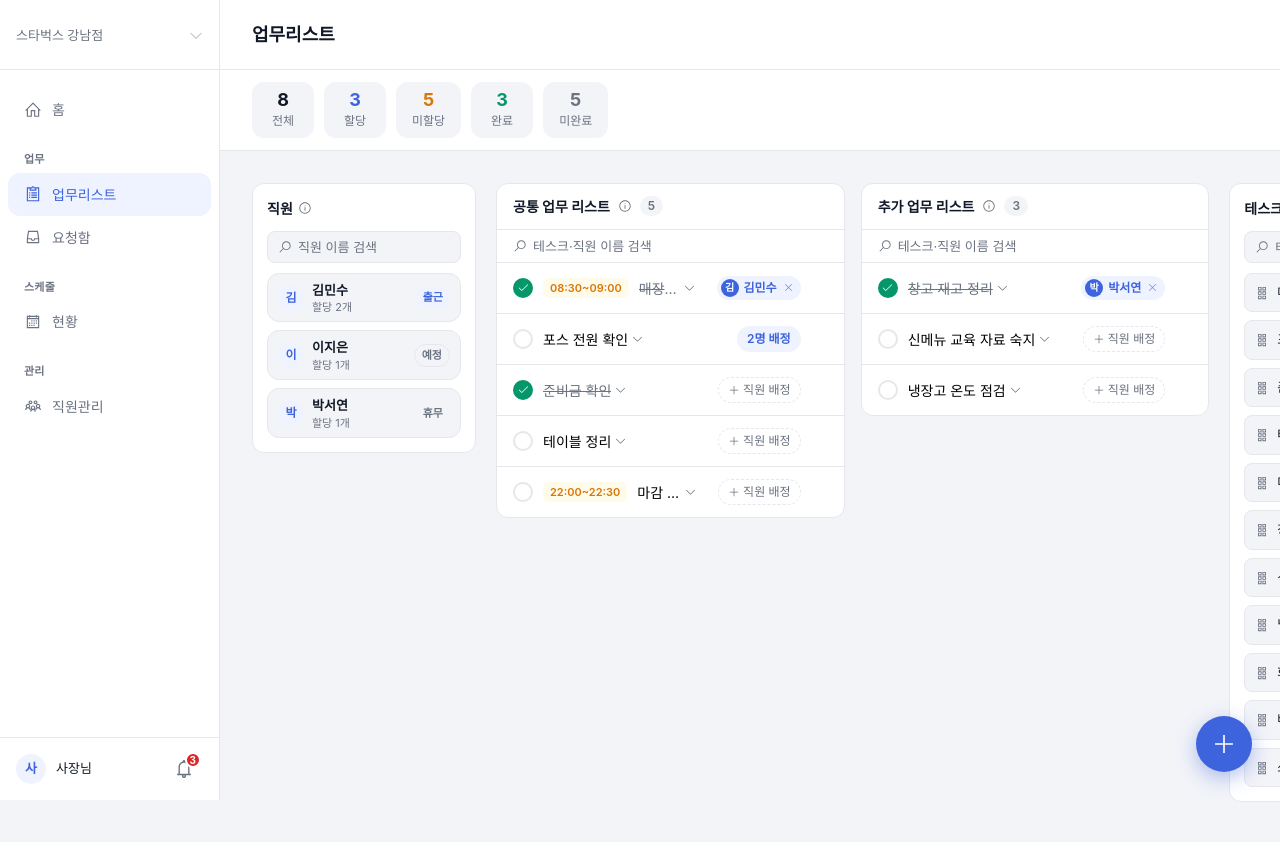
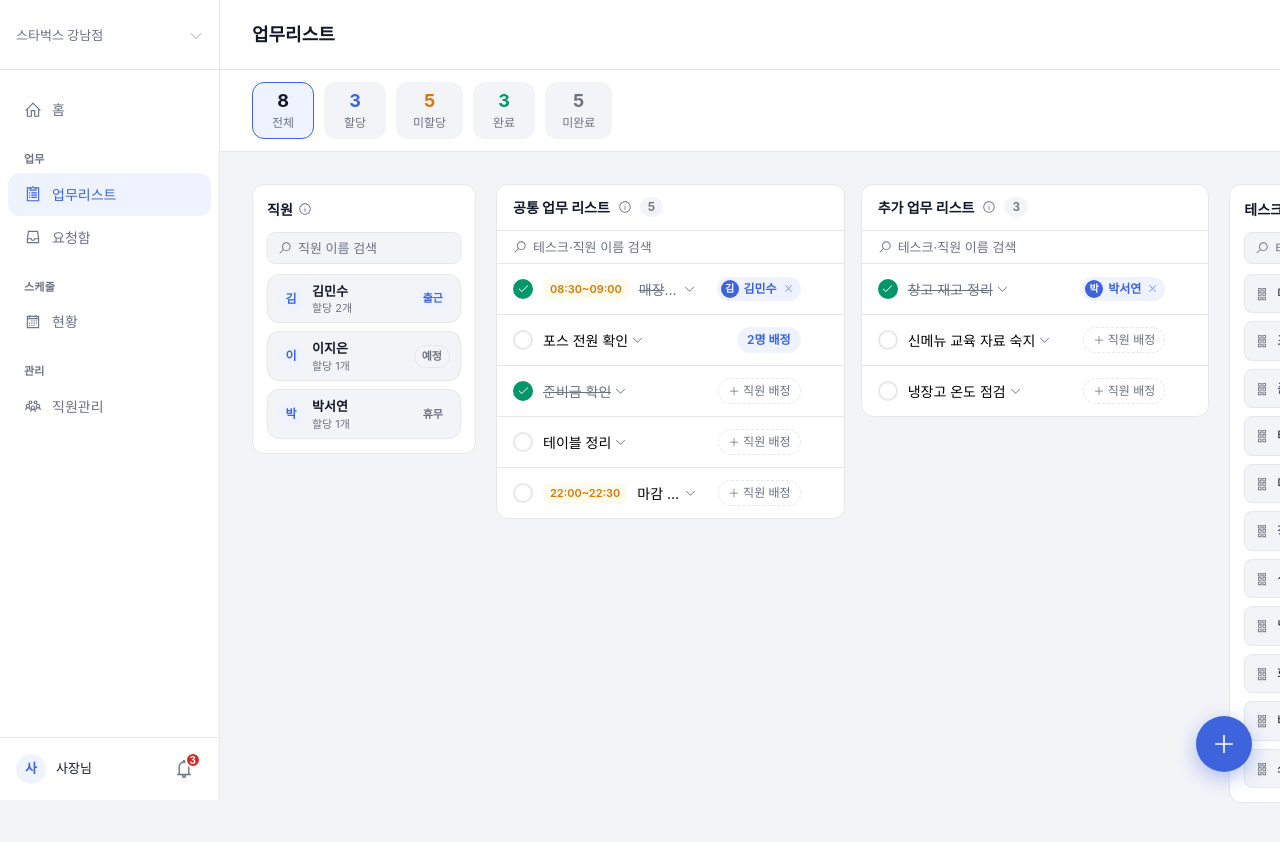
Before and after one commit to routiner-labs/store-routine-web, a Next.js app: page /owner/checklists in a window 1280 px wide. Shown: the top 842 px of the page. Built offline with nearby package versions, Linux system fonts and the light colour scheme.

Commit message:
feat: 알림 목업 수정

```diff
--- a/src/app/owner/checklists/page.module.css
+++ b/src/app/owner/checklists/page.module.css
@@ -72,8 +72,25 @@
   min-width: 62px;
   padding: 8px 16px;
   background: var(--color-bg);
+  border: 1px solid transparent;
   border-radius: var(--radius-md);
   flex-shrink: 0;
+  cursor: pointer;
+  font-family: inherit;
+  transition: border-color 0.1s, background 0.1s;
+}
+
+.summaryItem:hover {
+  border-color: var(--color-border);
+}
+
+.summaryItemActive {
+  border-color: var(--color-primary);
+  background: var(--color-primary-light);
+}
+
+.summaryItemActive:hover {
+  border-color: var(--color-primary);
 }
 
 .summaryNum {
--- a/src/app/owner/checklists/page.tsx
+++ b/src/app/owner/checklists/page.tsx
@@ -352,6 +352,7 @@ const ATT_LABEL: Record<string, string> = {
 }
 
 type DragItem = { type: 'EMP' | 'CATALOG'; id: string }
+type SummaryFilter = 'ALL' | 'ASSIGNED' | 'UNASSIGNED' | 'DONE' | 'PENDING'
 
 function hasMethodContent(html: string) {
   if (/<img/i.test(html)) return true
@@ -391,6 +392,7 @@ export default function OwnerChecklists() {
   const [tasksByDate, setTasksByDate] = useState<Record<string, StoreTask[]>>(() => ({
     [TODAY]: createTasksForDate(TODAY),
   }))
+  const [summaryFilter, setSummaryFilter] = useState<SummaryFilter>('ALL')
   const [dragItem, setDragItem] = useState<DragItem | null>(null)
   const [dragOverTaskId, setDragOverTaskId] = useState<string | null>(null)
   const [dragOverSection, setDragOverSection] = useState<TaskKind | null>(null)
@@ -494,13 +496,21 @@ export default function OwnerChecklists() {
   const totalCount = tasks.length
   const assignedCount = tasks.filter((t) => t.assigneeIds.length > 0).length
   const doneCount = tasks.filter((t) => t.done).length
-  const summary = [
-    { label: '전체', value: totalCount, cls: '' },
-    { label: '할당', value: assignedCount, cls: styles.sumAssigned },
-    { label: '미할당', value: totalCount - assignedCount, cls: styles.sumUnassigned },
-    { label: '완료', value: doneCount, cls: styles.sumDone },
-    { label: '미완료', value: totalCount - doneCount, cls: styles.sumPending },
+  const summary: { key: SummaryFilter; label: string; value: number; cls: string }[] = [
+    { key: 'ALL', label: '전체', value: totalCount, cls: '' },
+    { key: 'ASSIGNED', label: '할당', value: assignedCount, cls: styles.sumAssigned },
+    { key: 'UNASSIGNED', label: '미할당', value: totalCount - assignedCount, cls: styles.sumUnassigned },
+    { key: 'DONE', label: '완료', value: doneCount, cls: styles.sumDone },
+    { key: 'PENDING', label: '미완료', value: totalCount - doneCount, cls: styles.sumPending },
   ]
+
+  function matchesSummary(t: StoreTask): boolean {
+    if (summaryFilter === 'ASSIGNED') return t.assigneeIds.length > 0
+    if (summaryFilter === 'UNASSIGNED') return t.assigneeIds.length === 0
+    if (summaryFilter === 'DONE') return t.done
+    if (summaryFilter === 'PENDING') return !t.done
+    return true
+  }
 
   function clearDrag() {
     setDragItem(null)
@@ -1009,13 +1019,14 @@ export default function OwnerChecklists() {
 
   function renderSection(kind: TaskKind, title: string, desc: string, list: StoreTask[]) {
     const q = taskQuery[kind].trim().toLowerCase()
-    const filtered = q
-      ? list.filter(
-          (t) =>
-            t.title.toLowerCase().includes(q) ||
-            t.assigneeIds.some((id) => empById[id]?.name.toLowerCase().includes(q)),
-        )
-      : list
+    const filtered = list.filter((t) => {
+      if (!matchesSummary(t)) return false
+      if (!q) return true
+      return (
+        t.title.toLowerCase().includes(q) ||
+        t.assigneeIds.some((id) => empById[id]?.name.toLowerCase().includes(q))
+      )
+    })
     return (
       <section
         className={`${styles.taskSection} ${dragOverSection === kind ? styles.taskSectionDragOver : ''}`}
@@ -1059,7 +1070,11 @@ export default function OwnerChecklists() {
         <div className={styles.taskList}>
           {filtered.length === 0 ? (
             <p className={styles.emptyText}>
-              {q ? '검색 결과가 없습니다' : '테스크를 여기로 끌어다 놓으세요'}
+              {q
+                ? '검색 결과가 없습니다'
+                : summaryFilter !== 'ALL'
+                  ? '해당하는 업무가 없습니다'
+                  : '테스크를 여기로 끌어다 놓으세요'}
             </p>
           ) : (
             filtered.map(renderTask)
@@ -1086,10 +1101,14 @@ export default function OwnerChecklists() {
 
       <div className={styles.summary}>
         {summary.map((s) => (
-          <div key={s.label} className={styles.summaryItem}>
+          <button
+            key={s.key}
+            className={`${styles.summaryItem} ${summaryFilter === s.key ? styles.summaryItemActive : ''}`}
+            onClick={() => setSummaryFilter(summaryFilter === s.key ? 'ALL' : s.key)}
+          >
             <span className={`${styles.summaryNum} ${s.cls}`}>{s.value}</span>
             <span className={styles.summaryLabel}>{s.label}</span>
-          </div>
+          </button>
         ))}
       </div>
 
--- a/src/components/NotificationBell.module.css
+++ b/src/components/NotificationBell.module.css
@@ -76,48 +76,27 @@
   pointer-events: none;
 }
 
-/* ── 바깥 클릭 오버레이 ── */
+/* ── 바깥 클릭 오버레이 (body로 포탈) ── */
 .overlay {
   position: fixed;
   inset: 0;
-  z-index: 99;
+  z-index: 1199;
 }
 
-/* ── 알림 패널 ── */
-/* Mobile: 하단 탭바 벨 → 탭바 위에 패널 */
+/* ── 알림 패널 (body로 포탈, 벨 옆에 붙여 표시 · left/bottom 은 인라인 지정) ── */
 .panel {
   position: fixed;
-  bottom: calc(var(--nav-height) + 8px);
-  right: 4px;
-  width: min(360px, calc(100vw - 8px));
+  width: min(360px, calc(100vw - 24px));
   max-height: 480px;
   background: var(--color-surface);
   border: 1px solid var(--color-border);
   border-radius: 14px;
   box-shadow: 0 8px 32px rgba(0, 0, 0, 0.14);
-  z-index: 200;
+  z-index: 1200;
   display: flex;
   flex-direction: column;
   overflow: hidden;
   animation: panelIn 0.18s cubic-bezier(0.32, 0.72, 0, 1);
-}
-
-/* Tablet: 사이드바 우측에 패널 */
-@media (min-width: 768px) {
-  .panel {
-    bottom: 72px;
-    left: calc(var(--sidebar-sm) + 8px);
-    right: auto;
-    width: min(360px, calc(100vw - var(--sidebar-sm) - 24px));
-  }
-}
-
-/* Desktop: 더 넓은 사이드바 우측 */
-@media (min-width: 1024px) {
-  .panel {
-    left: calc(var(--sidebar-lg) + 8px);
-    width: min(360px, calc(100vw - var(--sidebar-lg) - 24px));
-  }
 }
 
 @keyframes panelIn {
--- a/src/components/NotificationBell.tsx
+++ b/src/components/NotificationBell.tsx
@@ -1,6 +1,7 @@
 'use client'
 
-import { useState } from 'react'
+import { useRef, useState } from 'react'
+import { createPortal } from 'react-dom'
 import { useRouter } from 'next/navigation'
 import {
   LiaBellSolid,
@@ -23,8 +24,19 @@ const TYPE_ICON: Record<NotificationType, React.ReactNode> = {
 
 export default function NotificationBell({ diamond }: { diamond?: boolean }) {
   const [open, setOpen] = useState(false)
+  const [pos, setPos] = useState<{ left: number; bottom: number } | null>(null)
+  const bellRef = useRef<HTMLButtonElement>(null)
   const { notifications, unreadCount, markAsRead, markAllAsRead } = useNotification()
   const router = useRouter()
+
+  function toggle() {
+    if (!open && bellRef.current) {
+      const r = bellRef.current.getBoundingClientRect()
+      // 벨 오른쪽에 붙이고, 패널 하단을 벨 하단보다 살짝 위로
+      setPos({ left: r.right + 8, bottom: window.innerHeight - r.bottom + 14 })
+    }
+    setOpen((v) => !v)
+  }
 
   function handleItemClick(id: string, href?: string) {
     markAsRead(id)
@@ -35,8 +47,9 @@ export default function NotificationBell({ diamond }: { diamond?: boolean }) {
   return (
     <div className={`${styles.wrap} ${diamond ? styles.wrapDiamond : ''}`}>
       <button
+        ref={bellRef}
         className={styles.bell}
-        onClick={() => setOpen((v) => !v)}
+        onClick={toggle}
         aria-label={`알림 ${unreadCount > 0 ? `(${unreadCount}개 미읽음)` : ''}`}
       >
         <LiaBellSolid className={styles.bellIcon} />
@@ -45,10 +58,12 @@ export default function NotificationBell({ diamond }: { diamond?: boolean }) {
         )}
       </button>
 
-      {open && (
+      {open &&
+        pos &&
+        createPortal(
           <>
             <div className={styles.overlay} onClick={() => setOpen(false)} />
-          <div className={styles.panel}>
+            <div className={styles.panel} style={{ left: pos.left, bottom: pos.bottom }}>
               <div className={styles.panelHeader}>
                 <span className={styles.panelTitle}>알림</span>
                 {unreadCount > 0 && (
@@ -82,7 +97,8 @@ export default function NotificationBell({ diamond }: { diamond?: boolean }) {
                 )}
               </div>
             </div>
-        </>
+          </>,
+          document.body,
         )}
     </div>
   )
```
Also changed, not shown: .claude/history/2026-07-01.md (added). Lines whose indentation alone changed are shown as unchanged.
